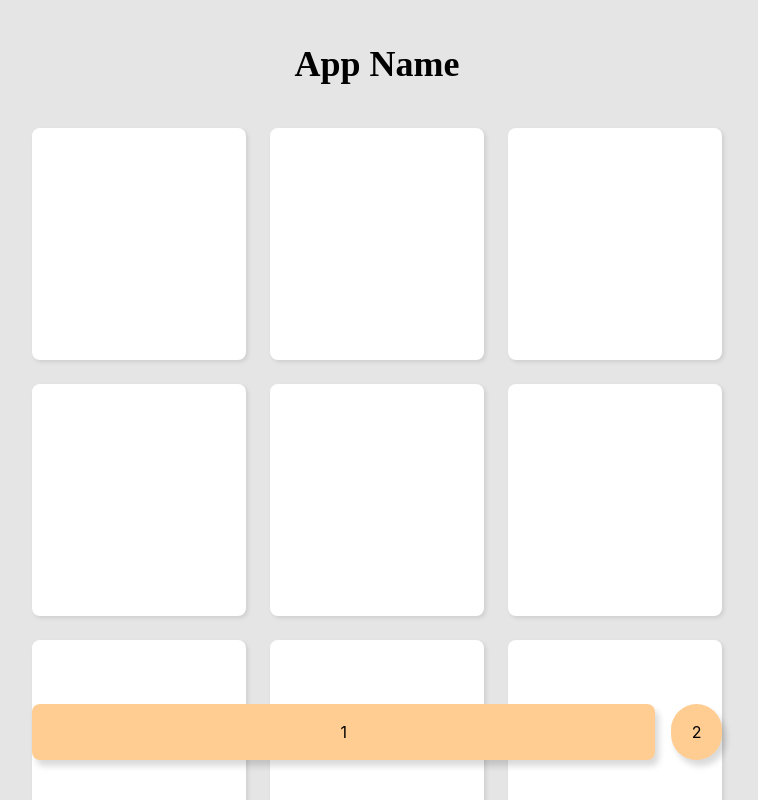
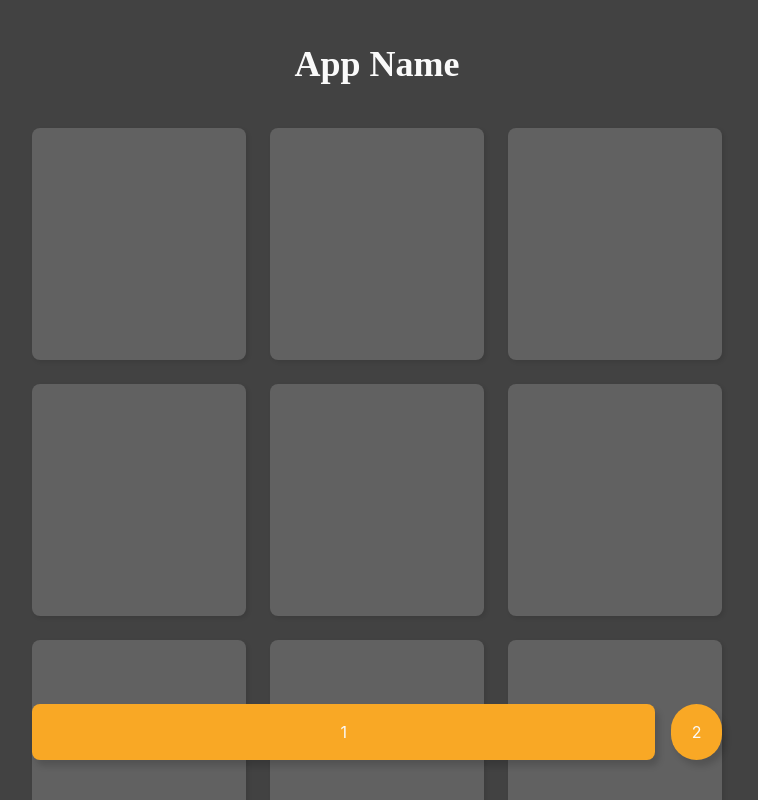
Before and after one commit to tinnguyen263/my-notes-with-react, a React (Create React App) app: page / in a window 1280 px wide. Shown: the whole page, without its empty margins (263-1021 px from the left). Built offline with nearby package versions, Linux system fonts and the light colour scheme.

Commit message:
break down components, adjust styles

```diff
--- /dev/null
+++ b/src/components/Action.js
@@ -0,0 +1,12 @@
+import React, { Component } from 'react';
+
+export default class Action extends Component {
+  render() {
+    const containerClasses = `action action-${this.props.componentType || 'button'}`;
+    return (
+      <div className={containerClasses}>
+        {this.props.children}
+      </div>
+    );
+  }
+}
--- /dev/null
+++ b/src/components/Actions.js
@@ -0,0 +1,13 @@
+import React, { Component } from 'react';
+
+export default class Actions extends Component {
+  render() {
+    return (
+      <div className={this.props.className}>
+        <div className="app-actions--content">
+          {this.props.children}
+        </div>
+      </div>
+    );
+  }
+}
--- a/src/components/App.js
+++ b/src/components/App.js
@@ -1,25 +1,23 @@
 import React, { Component } from 'react';
 import Content from './Content'
+import Header from "./Header";
+import Actions from "./Actions";
+import Action from "./Action";
+import AppName from "./AppName";
 
-class App extends Component {
+export default class App extends Component {
   render() {
     return (
       <div id="app">
-        <header className="app-header">
-          <div className="app-name main-layout">App Name</div>
-        </header>
-        <main>
-          <Content/>
-        </main>
-        <div className="app-actions">
-          <div className="app-actions--items main-layout">
-            <div className="action fab-bar">1</div>
-            <div className="action fab-button">2</div>
-          </div>
-        </div>
+        <Header className="app-header">
+          <AppName/>
+        </Header>
+        <Content className="app-content"/>
+        <Actions className="app-actions">
+          <Action componentType="bar">1</Action>
+          <Action componentType="button">2</Action>
+        </Actions>
       </div>
     );
   }
 }
-
-export default App;
--- /dev/null
+++ b/src/components/AppName.js
@@ -0,0 +1,11 @@
+import React, { Component } from 'react';
+
+export default class AppName extends Component {
+  render() {
+    return (
+      <div className='app-name'>
+        App Name
+      </div>
+    );
+  }
+}
--- a/src/components/Content.js
+++ b/src/components/Content.js
@@ -1,12 +1,13 @@
 import React, { Component } from 'react';
-import SimpleBar from "simplebar-react";
-import NoteList from "./NoteList";
+import SimpleBar from 'simplebar-react';
+import NoteList from './NoteList';
 import 'simplebar/dist/simplebar.min.css';
+
 export default class Content extends Component{
   render() {
     return (
-      <SimpleBar className="app-content">
-        <NoteList className="app-content-content main-layout"/>
+      <SimpleBar className={this.props.className}>
+        <NoteList className="app-content--content"/>
       </SimpleBar>
     )
   }
--- /dev/null
+++ b/src/components/Header.js
@@ -0,0 +1,13 @@
+import React, { Component } from 'react';
+
+export default class Header extends Component {
+  render() {
+    return (
+      <div className={this.props.className}>
+        <div className="app-header--content">
+          {this.props.children}
+        </div>
+      </div>
+    );
+  }
+}
--- a/src/components/Note.js
+++ b/src/components/Note.js
@@ -1,8 +1,9 @@
 import React, { Component } from 'react';
+
 export default class Note extends Component{
   render() {
     return (
-      <div className={`note ${this.props.className}`}/>
+      <div id={this.props.id} className={`note ${this.props.className}`} onClick={this.props.onClick}/>
     )
   }
 }
--- a/src/components/NoteList.js
+++ b/src/components/NoteList.js
@@ -1,27 +1,76 @@
 import React, { Component } from 'react';
-import Note from "./Note";
+import Note from './Note';
+import {getPosition, getSize} from "../utils/index.";
+
 export default class NoteList extends Component{
+
+  constructor(props) {
+    super(props);
+    this.containerRef = React.createRef();
+    this.state = {
+      notes: mockNotes,
+      selectedNote: null
+    };
+  }
+
   render() {
+    const computeNoteClasses = note => note.id === (this.state.selectedNote && this.state.selectedNote.id) ? 'selected' : '';
     return (
-      <div className={`note-list ${this.props.className}`}>
-        <Note/>
-        <Note/>
-        <Note/>
-        <Note/>
-        <Note/>
-        <Note/>
-        <Note/>
-        <Note/>
-        <Note/>
-        <Note/>
-        <Note/>
-        <Note/>
-        <Note/>
-        <Note/>
-        <Note/>
-        <Note/>
-        <Note/>
+      <div className={`note-list ${this.state.selectedNote && 'has-selected'} ${this.props.className}`} ref={this.containerRef}>
+        {this.state.notes.map(note =>
+          <Note key={note.id}
+                id={note.id}
+                note-data={note}
+                className={computeNoteClasses(note)}
+                onClick={this.selectNote.bind(this, note)}/>)
+        }
       </div>
     )
   }
+
+  selectNote (note) {
+    this.setState({
+      selectedNote: note
+    });
+    // update url
+    // expand card
+    // const element = document.getElementById(note.id)
+    // let card = {
+    //   position: getPosition(element),
+    //   size: getSize(element)
+    // };
+    // let container = {
+    //   position: getPosition(this.containerRef.current),
+    //   size: getSize(this.containerRef.current)
+    // };
+    // console.log(`translate3D(${-card.position.x},${-card.position.y},0)`);
+    // element.style.transform = `translate3D(${-card.position.x}px,${-card.position.y}px,0)`
+  }
 }
+
+const createMockNote = () => {
+  const id = Math.random();
+  return {
+    id,
+    title: 'Title of ' + id,
+    content: 'Content of ' + id,
+  }
+};
+const mockNotes = [
+  createMockNote(),
+  createMockNote(),
+  createMockNote(),
+  createMockNote(),
+  createMockNote(),
+  createMockNote(),
+  createMockNote(),
+  createMockNote(),
+  createMockNote(),
+  createMockNote(),
+  createMockNote(),
+  createMockNote(),
+  createMockNote(),
+  createMockNote(),
+  createMockNote(),
+  createMockNote()
+];
--- a/src/index.scss
+++ b/src/index.scss
@@ -1,3 +1,22 @@
+// LIGHT THEME
+:root {
+  --color-background: #eeeeee;
+  --color-content-background: #FFFFFF;
+  --color-accent: #ffc107;
+  --color-content: #000000;
+  --content-max-width: 722px;
+}
+
+// DARK THEME
+:root {
+  --color-background: #424242;
+  --color-content-background: #616161;
+  --color-accent: #f9a825;
+  --color-content: #FAFAFA;
+  --content-max-width: 722px;
+}
+
+// GLOBAL
 body {
   margin: 0;
   padding: 0;
@@ -6,17 +25,8 @@ body {
     sans-serif;
   -webkit-font-smoothing: antialiased;
   -moz-osx-font-smoothing: grayscale;
-  background-color: #E5E5E5;
-}
-
-code {
-  font-family: source-code-pro, Menlo, Monaco, Consolas, "Courier New",
-    monospace;
-}
-
-:root {
-  --color-accent: #FFCD92;
-  --content-max-width: 722px;
+  background-color: var(--color-background);
+  color: var(--color-content);
 }
 
 #app, main {
@@ -25,7 +35,9 @@ code {
   overflow: hidden;
 }
 
-.main-layout {
+// Mixins
+
+@mixin hasMainLayoutBoundary() {
   width: 100%;
   max-width: var(--content-max-width);
   margin: 0 auto;
@@ -33,12 +45,24 @@ code {
   box-sizing: border-box;
 }
 
+@mixin card() {
+  border-radius: 8px;
+  background-color: var(--color-content-background);
+  box-shadow: 2px 2px 4px rgba(0, 0, 0, 0.1);
+}
+
+// HEADER
 .app-header {
   width: 100%;
   height: 128px;
   position: fixed;
   display: flex;
   align-items: center;
+  .app-header--content {
+    @include hasMainLayoutBoundary();
+  }
+}
+
 .app-name {
   width: 100%;
   height: 56px;
@@ -48,12 +72,13 @@ code {
   font-size: 36px;
   font-family: cursive;
 }
-}
 
+// CONTENT
 .app-content {
   height: 100vh;
   overflow-y: auto;
-  .app-content-content {
+  .app-content--content {
+    @include hasMainLayoutBoundary();
     margin-top: 128px;
     margin-bottom: 128px;
   }
@@ -64,23 +89,31 @@ code {
   grid-gap: 24px;
   grid-template-columns: repeat(auto-fill, minmax(200px,1fr));
   grid-auto-rows: 40px;
+  //&.has-selected {
+  //  grid-template-columns: 100%;
+  //  grid-auto-rows: 100%;
+  //}
 }
 
 .note {
+  @include card();
   grid-row-end: span 4;
   display: inline-block;
-  border-radius: 8px;
-  background-color: white;
-  box-shadow: 2px 2px 4px rgba(0, 0, 0, 0.1);
+  transition: transform 0.6s ease-in-out;
+  &.selected {
+    background-color: #eeeeee;
+  }
 }
 
+
+// ACTIONS
 .app-actions {
   width: 100%;
   height: 64px;
   position: fixed;
   bottom: 32px;
-
-  .app-actions--items {
+  .app-actions--content {
+    @include hasMainLayoutBoundary();
     display: flex;
     flex-direction: row;
     justify-content: flex-end;
@@ -100,15 +133,19 @@ code {
   }
 }
 
-.fab-button {
+
+
+.action {
+  &.action-button {
     width: 56px;
     height: 56px;
     border-radius: 28px;
     background-color: var(--color-accent);
   }
-.fab-bar {
+  &.action-bar {
     width: 100%;
     height: 56px;
     border-radius: 8px;
     background-color: var(--color-accent);
   }
+}
--- /dev/null
+++ b/src/utils/index..js
@@ -0,0 +1,18 @@
+const getPosition = element => {
+  return {
+    x: element.offsetTop,
+    y: element.offsetLeft
+  }
+};
+
+const getSize = element => {
+  return {
+    width: 0,
+    height: 0
+  }
+};
+
+module.exports = {
+  getPosition,
+  getSize
+};
```
Lines whose indentation alone changed are shown as unchanged.
